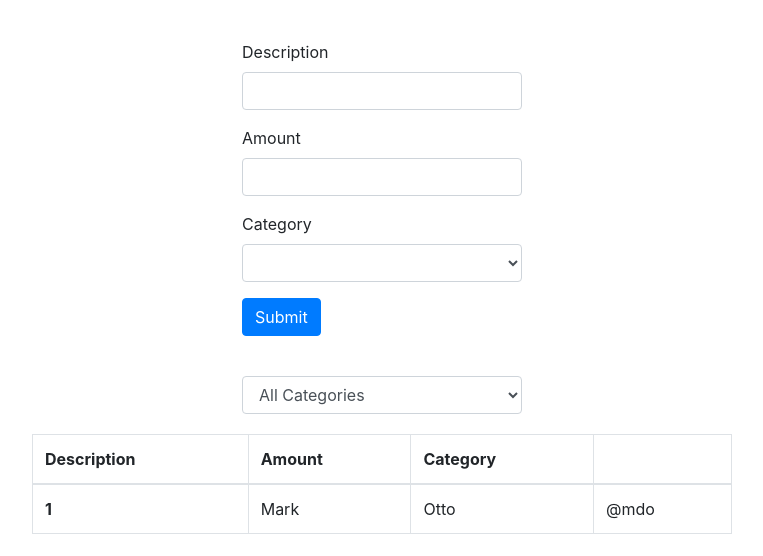
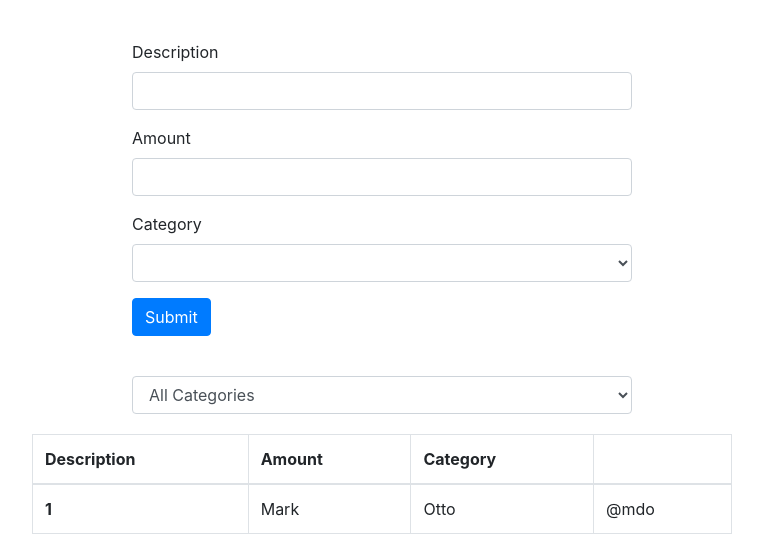
Before and after one commit to kianakermani/Building-Forms-With-TypeScript-React, a React (Vite) app: page / in a window 1280 px wide. Shown: the top 556 px of the page, without its empty margins (258-1021 px from the left). Built offline with nearby package versions, Linux system fonts and the light colour scheme.

Commit message:
edited css

```diff
--- a/src/App.css
+++ b/src/App.css
@@ -1,9 +1,12 @@
 form {
-  padding: 40px 500px;
+  padding: 40px 0;
+  max-width: 500px;
+  margin: 0 auto;
 }
 
 .drop {
-  padding: 0px 500px;
+  max-width: 500px;
+  margin: 0 auto;
 }
 
 .t {
--- a/src/App.tsx
+++ b/src/App.tsx
@@ -3,7 +3,11 @@ import "./App.css";
 function App() {
   return (
     <>
-      <form action="" className="form">
+      <form
+        action=""
+        className="form"
+        onSubmit={() => console.log("Submitted")}
+      >
         <div className="mb-3">
           <label className="form-label">Description</label>
           <input type="text" className="form-control" />
```
